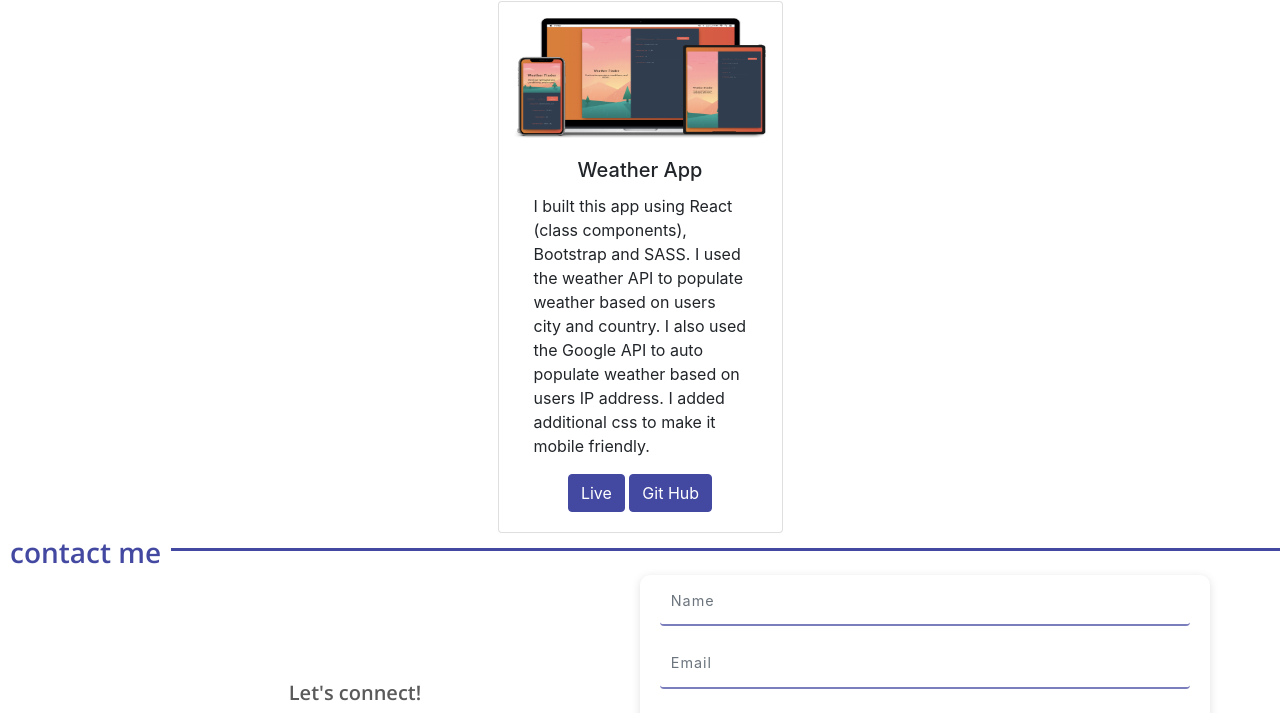
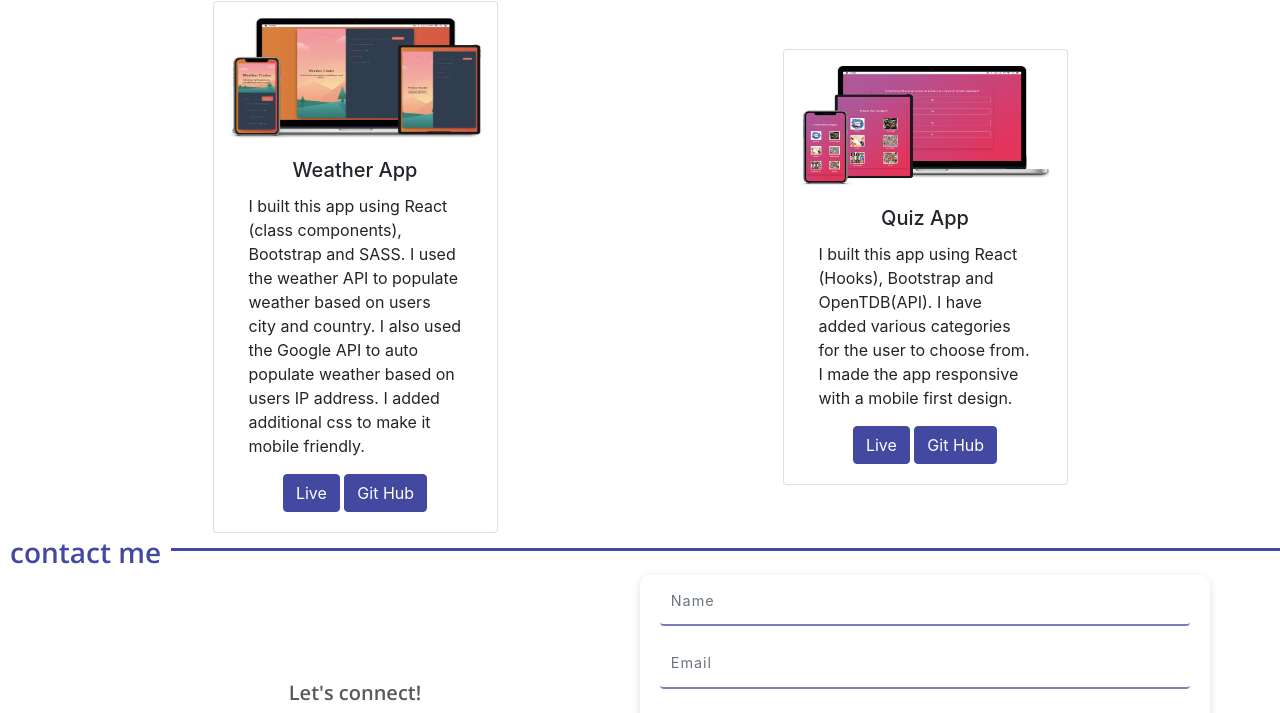
Before and after one commit to Suganya1990/PortfolioWebSite, a website: page index.html in a window 1280 px wide. Shown: the part 2632-3345 px from the top of the page. Drawn offline with nearby package versions, Linux system fonts and the light colour scheme.

Commit message:
updated portfolio section

```diff
--- a/index.html
+++ b/index.html
@@ -132,6 +132,19 @@
 
           </div>
         </div>
+        <div class="p-card card col-xs-12  col-sm-12 col-md-6 col-lg-3 col-xl-3 text-center">
+          <img class="card-img-top p-img" src="./dist/img/QuizApp.png" alt="Project Icon">
+          <div class="card-body">
+            <h5 class="card-title">Quiz App</h5>
+
+            <p class="card-text text-left">
+              I built this app using React (Hooks), Bootstrap and OpenTDB(API). I have added various categories for the user to choose from. I made the app responsive with a mobile first design.
+            </p>
+            <a href="https://reactqapp.vercel.app/" class="btn btn-primary">Live</a>
+            <a href="https://github.com/Suganya1990/reactqapp" class="btn btn-primary">Git Hub</a>
+
+          </div>
+        </div>
 
 
 
```
Also changed, not shown: dist/img/QuizApp.png (added), 2 other files.
